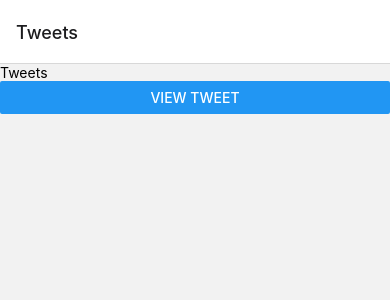
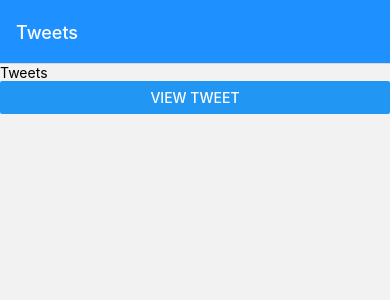
Before and after one commit to Max-256/Over-it-2, a React Native app: screen / in a window 390 px wide. Shown: the top 300 px of the page. Built offline with nearby package versions, Linux system fonts and the light colour scheme.

Commit message:
customize headers

```diff
--- a/App.js
+++ b/App.js
@@ -1,5 +1,5 @@
 import React from "react";
-import { Button, Text } from "react-native";
+import { Animated, Button, Text } from "react-native";
 import { createStackNavigator } from "@react-navigation/stack";
 import { NavigationContainer } from "@react-navigation/native";
 
@@ -24,7 +24,13 @@ const TweetDetails = ({ route }) => (
 const Stack = createStackNavigator();
 
 const StackNavigator = () => (
-  <Stack.Navigator initialRouteName="Tweets">
+  <Stack.Navigator
+    initialRouteName="Tweets"
+    screenOptions={{
+      headerStyle: { backgroundColor: "dodgerblue" },
+      headerTintColor: "white",
+    }}
+  >
     <Stack.Screen name="Tweets" component={Tweets} />
     <Stack.Screen
       name="TweetDetails"
```
